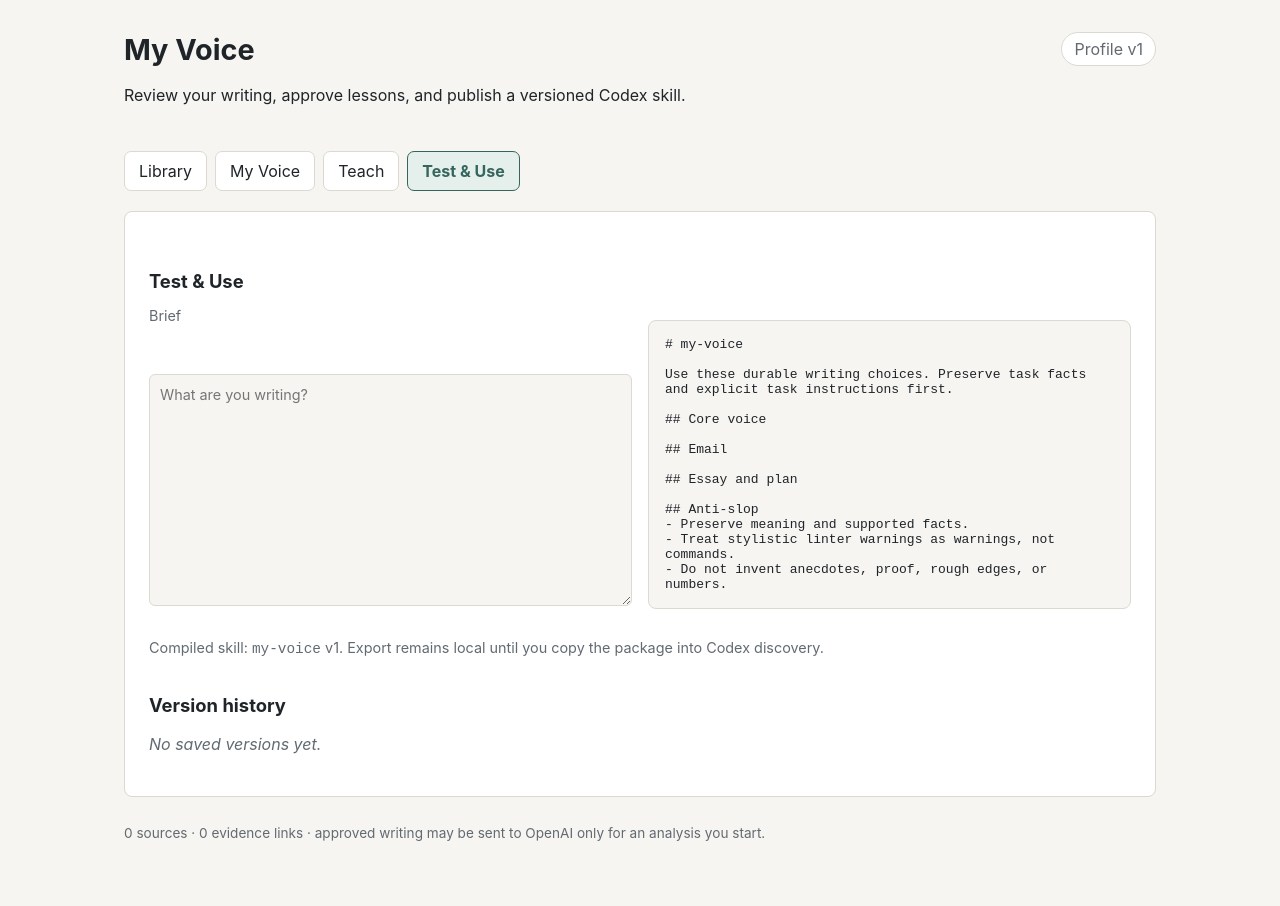
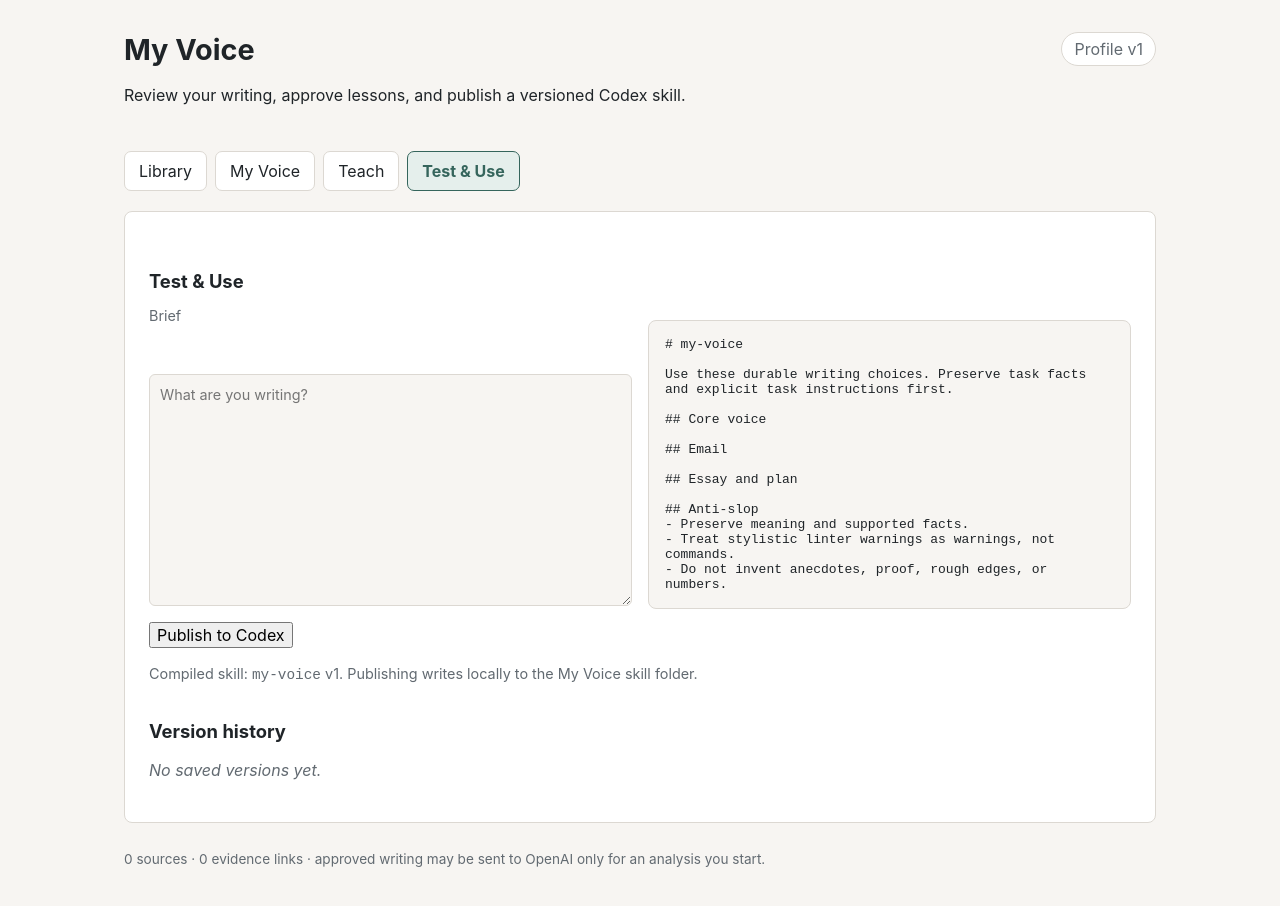
Before and after one commit to filipego/my-voice, a React (Vite) app: page / in a window 1280 px wide. Both pictures are taken after a click on the button "Test & Use". Shown: the top 906 px of the page. Built offline with nearby package versions, Linux system fonts and the light colour scheme.

Commit message:
Wire skill publish and restore

```diff
--- a/src/components/TestAndUse.tsx
+++ b/src/components/TestAndUse.tsx
@@ -1,5 +1,6 @@
 import { useMemo, useState } from "react";
 import type { AppState } from "../core/storage";
+import { publishVoiceSkill, restoreVoiceSkill } from "../core/storage";
 import { compileSkill } from "../core/skillCompiler";
 import { rollbackToVersion } from "../core/profileEngine";
 
@@ -10,7 +11,43 @@ interface Props {
 
 export default function TestAndUse({ state, setState }: Props) {
   const [prompt, setPrompt] = useState("");
+  const [publication, setPublication] = useState<{
+    path: string;
+    backupPath: string | null;
+  } | null>(null);
+  const [status, setStatus] = useState("");
   const compiled = useMemo(() => compileSkill(state.profile), [state.profile]);
+
+  async function handlePublish() {
+    setStatus("Publishing...");
+    try {
+      const result = await publishVoiceSkill(
+        compiled.name,
+        compiled.version,
+        compiled.markdown,
+      );
+      setPublication({ path: result.path, backupPath: result.backupPath });
+      setStatus(
+        result.backupPath
+          ? `Published to ${result.path}. Previous skill backed up.`
+          : `Published to ${result.path}.`,
+      );
+    } catch (error) {
+      setStatus(error instanceof Error ? error.message : String(error));
+    }
+  }
+
+  async function handleRestore() {
+    if (!publication) return;
+    setStatus("Restoring...");
+    try {
+      await restoreVoiceSkill(publication.path, publication.backupPath);
+      setStatus(publication.backupPath ? "Previous skill restored." : "Published skill removed.");
+      setPublication(null);
+    } catch (error) {
+      setStatus(error instanceof Error ? error.message : String(error));
+    }
+  }
 
   return (
     <section className="panel" aria-labelledby="test-heading">
@@ -22,7 +59,21 @@ export default function TestAndUse({ state, setState }: Props) {
         </label>
         <pre className="skill-preview" aria-label="Compiled skill">{compiled.markdown}</pre>
       </div>
-      <p className="note">Compiled skill: <code>{compiled.name}</code> v{compiled.version}. Export remains local until you copy the package into Codex discovery.</p>
+      <div className="publish-bar">
+        <button type="button" className="primary" onClick={handlePublish}>
+          Publish to Codex
+        </button>
+        {publication && (
+          <button type="button" className="chip" onClick={handleRestore}>
+            Restore previous
+          </button>
+        )}
+      </div>
+      <p className="note">
+        Compiled skill: <code>{compiled.name}</code> v{compiled.version}. Publishing writes locally
+        to the My Voice skill folder.
+      </p>
+      {status && <p role="status">{status}</p>}
 
       <h2>Version history</h2>
       {state.profile.versions.length === 0 && <p className="empty">No saved versions yet.</p>}
--- a/src/core/storage.ts
+++ b/src/core/storage.ts
@@ -9,6 +9,12 @@ interface TauriInternals {
 export interface AppState {
   profile: Profile;
   sources: WritingSource[];
+}
+
+export interface SkillPublication {
+  path: string;
+  backupPath: string | null;
+  version: number;
 }
 
 const storageKey = "my-voice-state-v1";
@@ -55,6 +61,43 @@ export async function saveState(state: AppState): Promise<void> {
   localStorage.setItem(storageKey, JSON.stringify(state));
 }
 
+export async function publishVoiceSkill(
+  name: string,
+  version: number,
+  markdown: string,
+): Promise<SkillPublication> {
+  const invoke = tauriInvoke();
+  if (!invoke) throw new Error("Publishing requires the My Voice desktop app.");
+
+  const result = (await invoke("publish_voice_skill", {
+    request: { name, version, markdown },
+  })) as { path: string; backup_path: string | null; version: number };
+
+  return {
+    path: result.path,
+    backupPath: result.backup_path,
+    version: result.version,
+  };
+}
+
+export async function restoreVoiceSkill(
+  path: string,
+  backupPath: string | null,
+): Promise<SkillPublication> {
+  const invoke = tauriInvoke();
+  if (!invoke) throw new Error("Restoring requires the My Voice desktop app.");
+
+  const result = (await invoke("restore_voice_skill", {
+    request: { path, backup_path: backupPath },
+  })) as { path: string; backup_path: string | null; version: number };
+
+  return {
+    path: result.path,
+    backupPath: result.backup_path,
+    version: result.version,
+  };
+}
+
 export function deleteSourceEvidence(
   state: AppState,
   sourceId: string,
--- a/src/styles.css
+++ b/src/styles.css
@@ -118,6 +118,13 @@ textarea { resize: vertical; line-height: 1.45; }
   border-radius: 8px;
 }
 
+.publish-bar {
+  display: flex;
+  gap: 12px;
+  align-items: center;
+  margin-bottom: 12px;
+}
+
 footer { margin-top: 28px; color: var(--muted); font-size: 0.85rem; }
 
 @media (max-width: 760px) {
```
Also changed, not shown: 2 other files (tests, documents, lock files or other folders).
